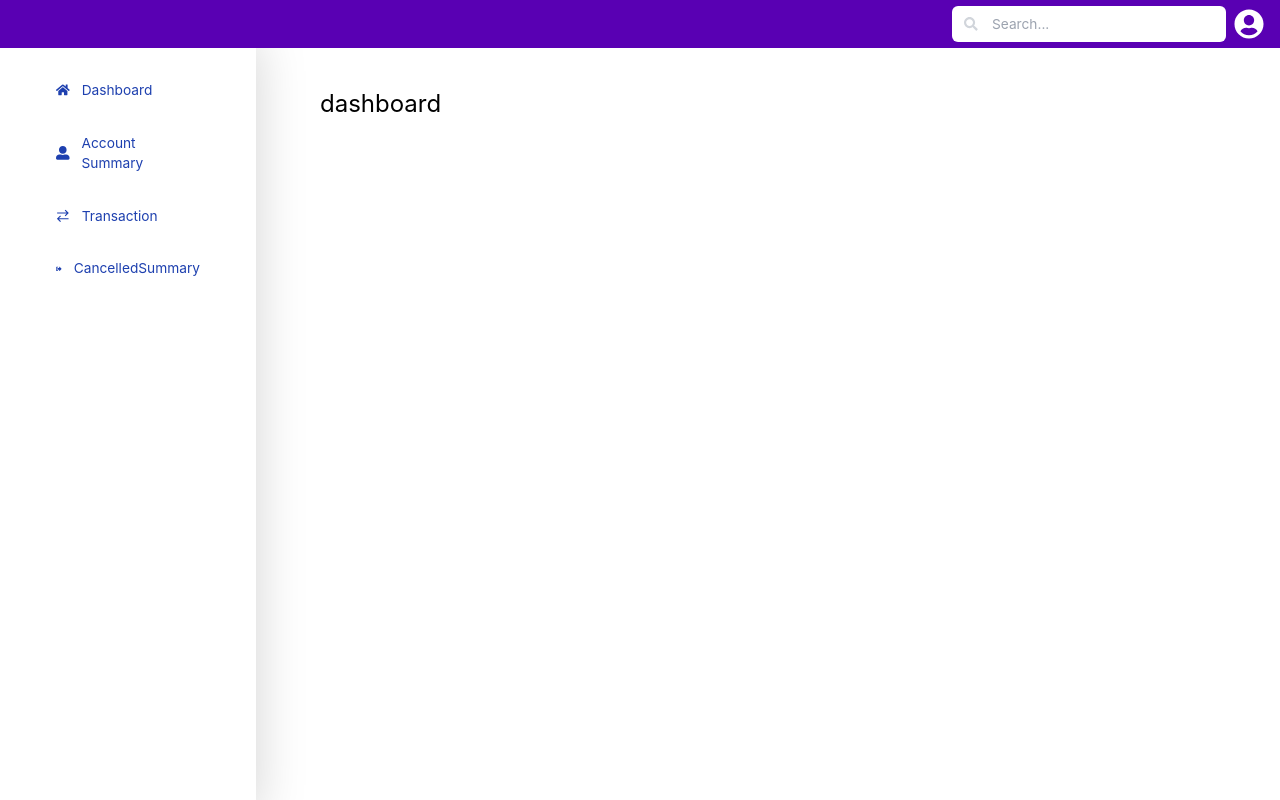
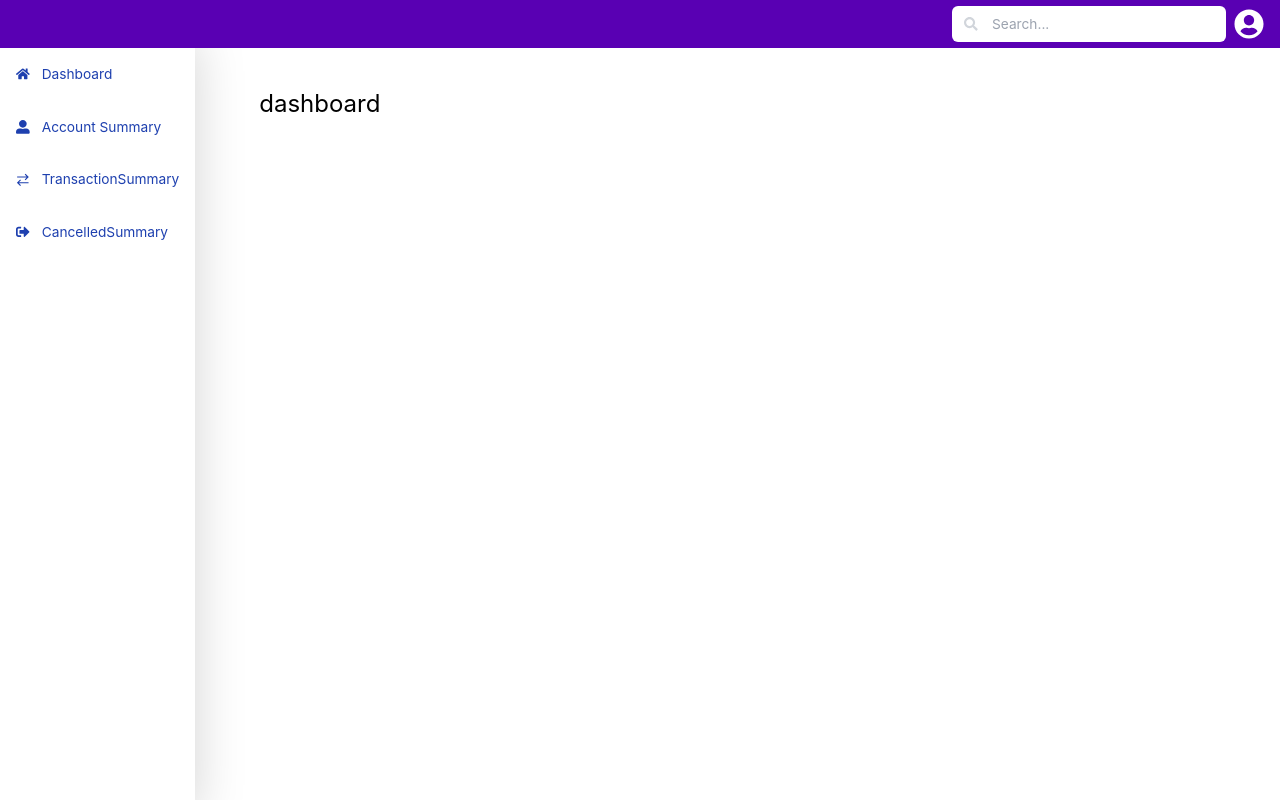
Before and after one commit to ARDRASATHYAN/otms, a React (Create React App) app: page / in a window 1280 px wide. Built offline with nearby package versions, Linux system fonts and the light colour scheme; no server answers; sample sign-in values are in the browser's storage.

Commit message:
thirds commit1

```diff
--- a/src/App.js
+++ b/src/App.js
@@ -10,10 +10,8 @@ function App() {
     <div >
       <BrowserRouter>
         <Routes>
-
           <Route path="/" element={token ? <Layout /> : <Navigate to="/login" replace />} />
           <Route path="/" element={<Layout />} />
-
           <Route path="/login" element={<LoginPage />} />
           <Route path="/pin" element={<PinVerify />} />
         </Routes>
--- a/src/components/Layout.js
+++ b/src/components/Layout.js
@@ -43,18 +43,18 @@ const Layout = () => {
     <div className="flex flex-col h-screen">
 
 
-        <TopBar toggleSidebar={toggleSidebar} name={data?.data.name} />
+      <TopBar toggleSidebar={toggleSidebar} name={data?.data.name} />
 
 
       <div className="flex flex-1 mt-4 md:mt-0">
 
-        <div className={`bg-white text-blue-800 w-64 h-full p-10 shadow-lg transition-transform duration-300 ${sidebarOpen ? 'block' : 'hidden'} md:block`}>
+        <div className={`bg-white text-blue-800 w-49 h-full pt-4 shadow-lg transition-transform duration-300 ${sidebarOpen ? 'block' : 'hidden'} md:block`}>
           <Sidebar isOpen={sidebarOpen} />
         </div>
 
 
         <div className="flex-1 p-10 transition-all duration-300">
-          {loading ? <p>Loading content...</p> : <MainContent />}
+          <MainContent />
         </div>
       </div>
     </div>
--- a/src/components/shared/Sidebar.js
+++ b/src/components/shared/Sidebar.js
@@ -16,7 +16,7 @@ const Sidebar = ({ isOpen }) => {
         </a>
         <a href="#Transaction Summary" className="flex items-center p-2 hover:bg-gray-200 rounded font-sans">
           <GrTransaction className="mr-3" />
-          <span>Transaction</span>
+          <span>TransactionSummary</span>
         </a>
         <a href="#Cancelled Summary" className="flex items-center p-2 hover:bg-gray-200 rounded font-sans">
           <FaSignOutAlt className="mr-3" />
```
